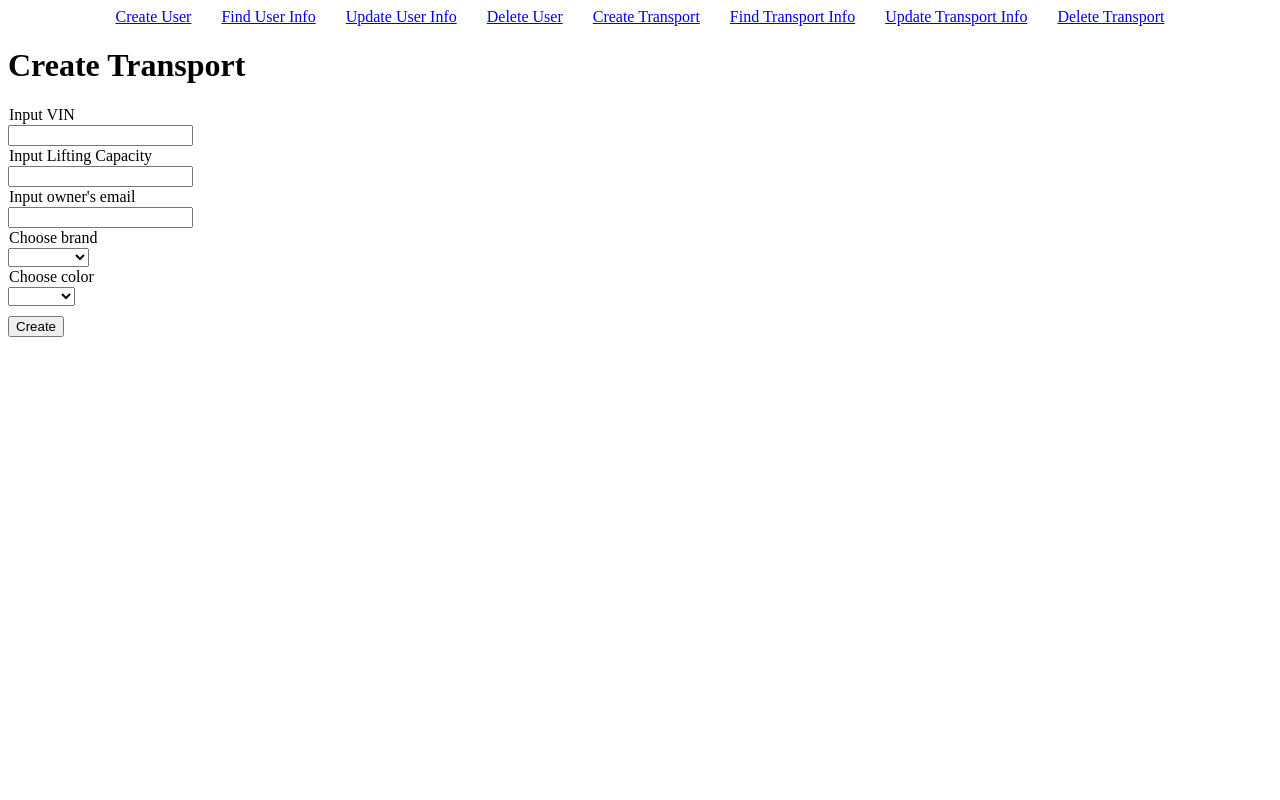
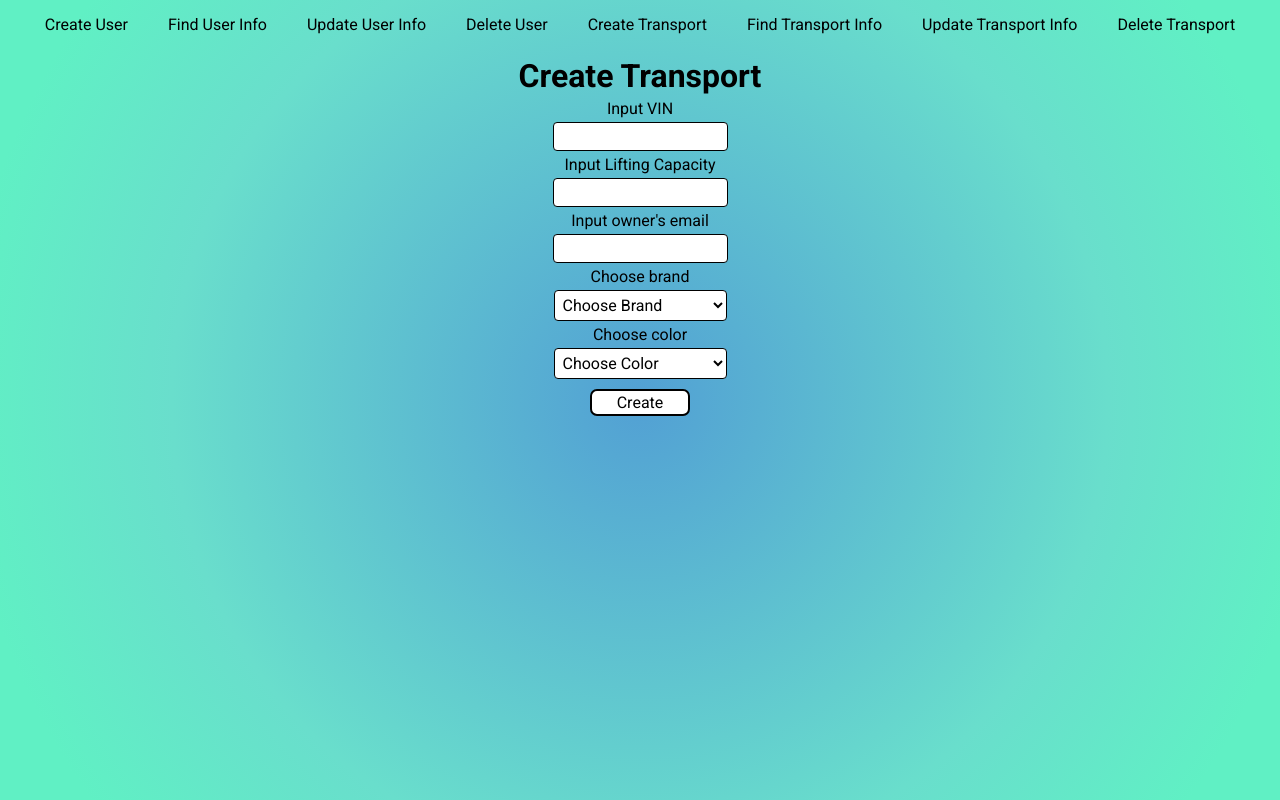
Before and after one commit to Scutun/BD, a website: page frontTransport/transportCreate.html in a window 1280 px wide. Drawn offline with Linux system fonts and the light colour scheme.

Commit message:
third commit

```diff
--- a/controller/user.controller.js
+++ b/controller/user.controller.js
@@ -10,12 +10,16 @@ class userController {
     }
     async getUsers(req, res){
         const users = await db.query(`select * from userr`)
+        users.rows = users.rows.map(element => {
+            delete element.password
+            return element
+    })
 
         res.json(users.rows)
     }
     async getOneUser(req, res){
         const user = await db.query(`select * from userr where email = $1`, [req.params.email])
-
+        delete user.rows[0].password
         res.json(user.rows)
     }
     async updateUser(req, res){
--- a/frontTransport/transport.css
+++ b/frontTransport/transport.css
@@ -1,14 +1,29 @@
+*{
+    font-family: 'Roboto';
+    margin: 0;
+    padding: 0;
+}
+
+html{
+    min-height: 100%;
+}
+
+body{
+    background: radial-gradient(circle, rgba(82,160,212,1) 0%, rgba(105,222,204,1) 62%, rgba(96,240,196,1) 90%);
+}
+
 table {
     table-layout: fixed;
-    width: 100%;
+    width: 85%;
     border-collapse: collapse;
-    border: 3px solid black;
+    border: 2px solid black;
 }
 
 
 tr,td{
-    border: 3px solid black;
+    border: 2px solid black;
     text-align: center;
+    background-color: white;
 }
 
 .pages{
@@ -16,4 +31,77 @@ tr,td{
         justify-content: center;
         gap: 30px;
         width: 100%;
-    }
+        margin-top: 10px;
+        margin-bottom: 18px;
+}
+
+.create{
+    display: flex;
+    flex-direction: column;
+    align-items: center;
+    width: 100%;
+}
+
+input, select{
+    width: 165px;
+    font-size: 16px;
+    border: 1px solid black;
+    border-radius: 4px;
+    padding: 4px;
+    background-color: white;
+}
+
+select{
+    width: 173px;
+    background-color: white;
+    cursor: pointer;
+}
+
+select:hover{
+    box-shadow: 0 2px 4px rgba(0, 0, 0, 0.3);
+}
+
+button{
+    width: 100px;
+    height: 27px;
+    background-color: white;
+    border: 2px solid black;
+    border-radius: 7px;
+    transition: 0.2s;
+    font-size: 16px;
+    display: flex;
+    justify-content: center;
+    align-items: center;
+    padding: 5px;
+    cursor: pointer;
+}
+
+p{
+    padding: 0px;
+    font-size: 16px;
+    margin-top: 4px;
+    margin-bottom: 4px;
+}
+
+button:hover{
+    background-color: black;
+    color: white;
+}
+
+a{
+    font-size: 16px;
+    text-decoration: none;
+    transition: 0.2s;
+    padding: 5px;
+    border-radius: 5px;
+    color: black;
+}
+
+a:visited{
+    color: black;
+}
+
+a:hover{
+    background-color: black;
+    color: white;
+}
--- a/frontTransport/transportCreate.html
+++ b/frontTransport/transportCreate.html
@@ -1,6 +1,9 @@
 <!DOCTYPE html>
 <html lang="en">
 <head>
+    <link rel="preconnect" href="https://fonts.googleapis.com">
+    <link rel="preconnect" href="https://fonts.gstatic.com" crossorigin>
+    <link href="https://fonts.googleapis.com/css2?family=Roboto:ital,wght@0,100;0,300;0,400;0,500;0,700;0,900;1,100;1,300;1,400;1,500;1,700;1,900&display=swap" rel="stylesheet">
     <link href="transport.css" rel="stylesheet" />
     <meta charset="UTF-8">
     <meta name="viewport" content="width=device-width, initial-scale=1.0">
@@ -18,20 +21,20 @@
         <a href="/frontTransport/transportDelete.html">Delete Transport</a>
     </div>
 
-    <form>
+    <form class="create">
         <h1>Create Transport</h1>
-        <p style="margin: 1px;">Input VIN</p>
+        <p>Input VIN</p>
         <input type="text" id="vin">
 
-        <p style="margin: 1px;">Input Lifting Capacity</p>
+        <p>Input Lifting Capacity</p>
         <input type="number" id="liftingCap">
 
-        <p style="margin: 1px;">Input owner's email</p>
+        <p>Input owner's email</p>
         <input type="email" id="email">
 
-        <p style="margin: 1px;">Choose brand</p>
+        <p>Choose brand</p>
         <select style="display: block" id="brand">
-            <option value="0"></option>
+            <option disabled selected value="0">Choose Brand</option>
             <option value="1">Volvo</option>
             <option value="2">Scania</option>
             <option value="3">Man</option>
@@ -44,9 +47,9 @@
             <option value="10">Daf</option>
         </select>
 
-        <p style="margin: 1px;">Choose color</p>
+        <p>Choose color</p>
         <select style="display: block" id="color">
-            <option value="0"></option>
+            <option disabled selected value="0">Choose Color</option>
             <option value="1">Orange</option>
             <option value="2">Red</option>
             <option value="3">Blue</option>
--- a/frontTransport/transportCreate.js
+++ b/frontTransport/transportCreate.js
@@ -29,7 +29,6 @@ function createTransport(event){
         console.log("Invalid color")
         return
     }
-    console.log(newTransport)
 
     fetch(`http://26.233.112.62:3000/api/transport`, {
         method: "POST",
--- a/frontUser/user.css
+++ b/frontUser/user.css
@@ -1,18 +1,29 @@
 *{
     font-family: 'Roboto';
+    margin: 0;
+    padding: 0;
+}
+
+html{
+    min-height: 100%;
+}
+
+body{
+    background: radial-gradient(circle, rgba(82,160,212,1) 0%, rgba(105,222,204,1) 62%, rgba(96,240,196,1) 90%);
 }
 
 table {
     table-layout: fixed;
-    width: 100%;
+    width: 85%;
     border-collapse: collapse;
-    border: 3px solid black;
+    border: 2px solid black;
 }
 
 
 tr,td{
-    border: 3px solid black;
+    border: 2px solid black;
     text-align: center;
+    background-color: white;
 }
 
 .pages{
@@ -20,6 +31,8 @@ tr,td{
         justify-content: center;
         gap: 30px;
         width: 100%;
+        margin-top: 10px;
+        margin-bottom: 18px;
 }
 
 .create{
@@ -29,14 +42,66 @@ tr,td{
     width: 100%;
 }
 
-input{
+input, select{
     width: 165px;
+    font-size: 16px;
+    border: 1px solid black;
+    border-radius: 4px;
+    padding: 4px;
+    background-color: white;
 }
 
 select{
     width: 173px;
+    background-color: white;
+    cursor: pointer;
+}
+
+select:hover{
+    box-shadow: 0 2px 4px rgba(0, 0, 0, 0.3);
 }
 
 button{
     width: 100px;
+    height: 27px;
+    background-color: white;
+    border: 2px solid black;
+    border-radius: 7px;
+    transition: 0.2s;
+    font-size: 16px;
+    display: flex;
+    justify-content: center;
+    align-items: center;
+    padding: 5px;
+    cursor: pointer;
 }
+
+p{
+    padding: 0px;
+    font-size: 16px;
+    margin-top: 4px;
+    margin-bottom: 4px;
+}
+
+button:hover{
+    background-color: black;
+    color: white;
+}
+
+a{
+    font-size: 16px;
+    text-decoration: none;
+    transition: 0.2s;
+    padding: 5px;
+    border-radius: 5px;
+    color: black;
+}
+
+a:visited{
+    color: black;
+}
+
+a:hover{
+    background-color: black;
+    color: white;
+}
--- a/frontUser/userCreate.js
+++ b/frontUser/userCreate.js
@@ -26,6 +26,10 @@ function createUser(event){
     }
     newUser.second_name = document.getElementById('secondName').value
     newUser.role = document.getElementById('role').value
+    if (newUser.role === "0") {
+        console.log("Invalid name")
+        return
+    }
 
 
     fetch(`http://26.233.112.62:3000/api/user`, {
--- a/frontUser/userSearch.js
+++ b/frontUser/userSearch.js
@@ -19,9 +19,6 @@ function findUser(event){
         const email = document.createElement('td')
         email.innerText = dt[0].email
 
-        const pass = document.createElement('td')
-        pass.innerText = dt[0].password
-
         const surname = document.createElement('td')
         surname.innerText = dt[0].surname
 
@@ -37,7 +34,6 @@ function findUser(event){
         while(userInfo.hasChildNodes()) userInfo.removeChild(userInfo.firstChild)
 
         userInfo.appendChild(email)
-        userInfo.appendChild(pass)
         userInfo.appendChild(surname)
         userInfo.appendChild(firstName)
         userInfo.appendChild(secondName)
```
Also changed, not shown: frontTransport/transportDelete.html (+5 -2 lines), frontTransport/transportSearch.html (+11 -8 lines), frontTransport/transportUpdate.html (+10 -7 lines), frontUser/userCreate.html (+7 -7 lines), frontUser/userDelete.html (+2 -2 lines), frontUser/userSearch.html (+4 -5 lines), frontUser/userUpdate.html (+5 -5 lines).
